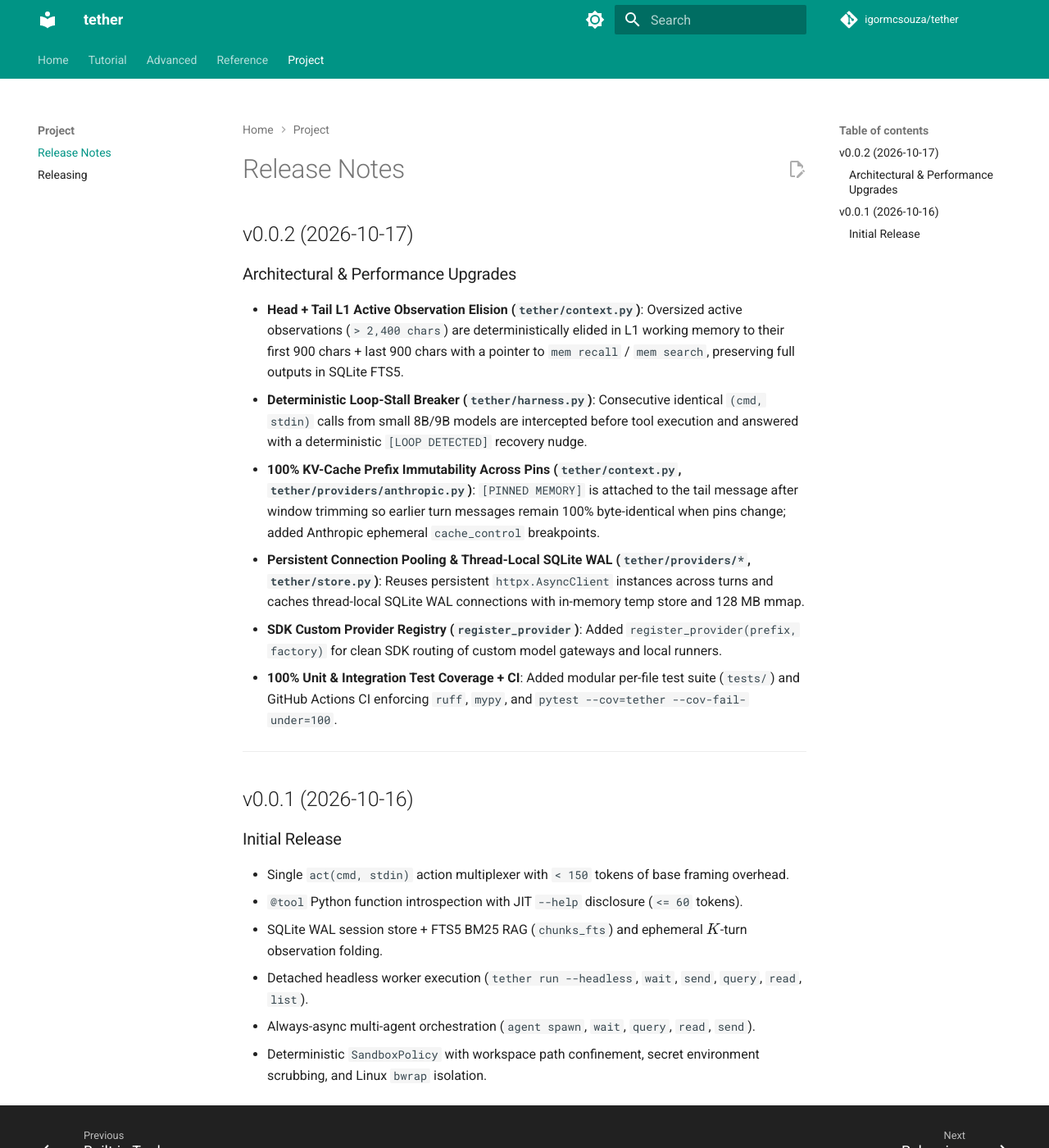
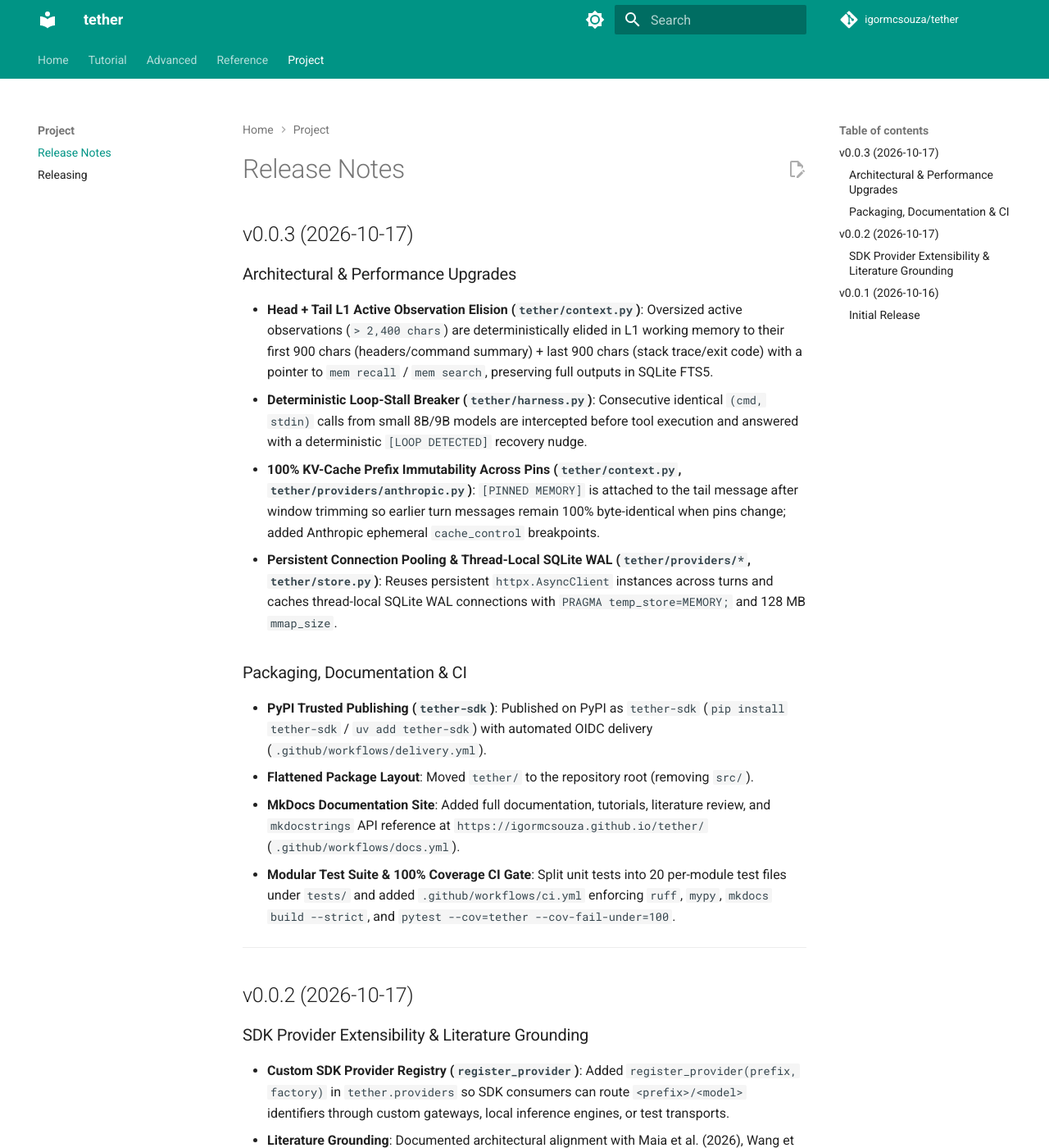
Before and after one commit to igormcsouza/tether, an MkDocs documentation site: the page built from docs/release-notes.md, in a window 1280 px wide and 1400 px high. Shown: the whole window at 82% size. Built offline with MkDocs 1.6.1 and Material for MkDocs 9.7.7, drawn with Linux system fonts in a browser that asks for light colours; comment, search, counter and statistics services are not loaded; some of the changed text lies outside the part shown.

Commit message:
chore(release): bump version to v0.0.3 and update release notes

```diff
--- a/docs/release-notes.md
+++ b/docs/release-notes.md
@@ -1,14 +1,26 @@
 # Release Notes
+
+## v0.0.3 (2026-10-17)
+
+### Architectural & Performance Upgrades
+- **Head + Tail L1 Active Observation Elision (`tether/context.py`)**: Oversized active observations (`> 2,400 chars`) are deterministically elided in L1 working memory to their first 900 chars (headers/command summary) + last 900 chars (stack trace/exit code) with a pointer to `mem recall` / `mem search`, preserving full outputs in SQLite FTS5.
+- **Deterministic Loop-Stall Breaker (`tether/harness.py`)**: Consecutive identical `(cmd, stdin)` calls from small 8B/9B models are intercepted before tool execution and answered with a deterministic `[LOOP DETECTED]` recovery nudge.
+- **100% KV-Cache Prefix Immutability Across Pins (`tether/context.py`, `tether/providers/anthropic.py`)**: `[PINNED MEMORY]` is attached to the tail message after window trimming so earlier turn messages remain 100% byte-identical when pins change; added Anthropic ephemeral `cache_control` breakpoints.
+- **Persistent Connection Pooling & Thread-Local SQLite WAL (`tether/providers/*`, `tether/store.py`)**: Reuses persistent `httpx.AsyncClient` instances across turns and caches thread-local SQLite WAL connections with `PRAGMA temp_store=MEMORY;` and 128 MB `mmap_size`.
+
+### Packaging, Documentation & CI
+- **PyPI Trusted Publishing (`tether-sdk`)**: Published on PyPI as `tether-sdk` (`pip install tether-sdk` / `uv add tether-sdk`) with automated OIDC delivery (`.github/workflows/delivery.yml`).
+- **Flattened Package Layout**: Moved `tether/` to the repository root (removing `src/`).
+- **MkDocs Documentation Site**: Added full documentation, tutorials, literature review, and `mkdocstrings` API reference at `https://igormcsouza.github.io/tether/` (`.github/workflows/docs.yml`).
+- **Modular Test Suite & 100% Coverage CI Gate**: Split unit tests into 20 per-module test files under `tests/` and added `.github/workflows/ci.yml` enforcing `ruff`, `mypy`, `mkdocs build --strict`, and `pytest --cov=tether --cov-fail-under=100`.
+
+---
 
 ## v0.0.2 (2026-10-17)
 
-### Architectural & Performance Upgrades
-- **Head + Tail L1 Active Observation Elision (`tether/context.py`)**: Oversized active observations (`> 2,400 chars`) are deterministically elided in L1 working memory to their first 900 chars + last 900 chars with a pointer to `mem recall` / `mem search`, preserving full outputs in SQLite FTS5.
-- **Deterministic Loop-Stall Breaker (`tether/harness.py`)**: Consecutive identical `(cmd, stdin)` calls from small 8B/9B models are intercepted before tool execution and answered with a deterministic `[LOOP DETECTED]` recovery nudge.
-- **100% KV-Cache Prefix Immutability Across Pins (`tether/context.py`, `tether/providers/anthropic.py`)**: `[PINNED MEMORY]` is attached to the tail message after window trimming so earlier turn messages remain 100% byte-identical when pins change; added Anthropic ephemeral `cache_control` breakpoints.
-- **Persistent Connection Pooling & Thread-Local SQLite WAL (`tether/providers/*`, `tether/store.py`)**: Reuses persistent `httpx.AsyncClient` instances across turns and caches thread-local SQLite WAL connections with in-memory temp store and 128 MB mmap.
-- **SDK Custom Provider Registry (`register_provider`)**: Added `register_provider(prefix, factory)` for clean SDK routing of custom model gateways and local runners.
-- **100% Unit & Integration Test Coverage + CI**: Added modular per-file test suite (`tests/`) and GitHub Actions CI enforcing `ruff`, `mypy`, and `pytest --cov=tether --cov-fail-under=100`.
+### SDK Provider Extensibility & Literature Grounding
+- **Custom SDK Provider Registry (`register_provider`)**: Added `register_provider(prefix, factory)` in `tether.providers` so SDK consumers can route `<prefix>/<model>` identifiers through custom gateways, local inference engines, or test transports.
+- **Literature Grounding**: Documented architectural alignment with Maia et al. (2026), Wang et al. (*CodeAct*, ICML 2024), Yang et al. (*SWE-agent*, NeurIPS 2024), and Packer et al. (*MemGPT*, 2023).
 
 ---
 
--- a/tether/__init__.py
+++ b/tether/__init__.py
@@ -15,7 +15,7 @@
 from tether.skills import Skill, SkillLoader
 from tether.store import SessionRecord, SQLiteStore
 
-__version__ = "0.0.2"
+__version__ = "0.0.3"
 
 __all__ = [
     "ActionCall",
```
Also changed, not shown: 1 other file.
